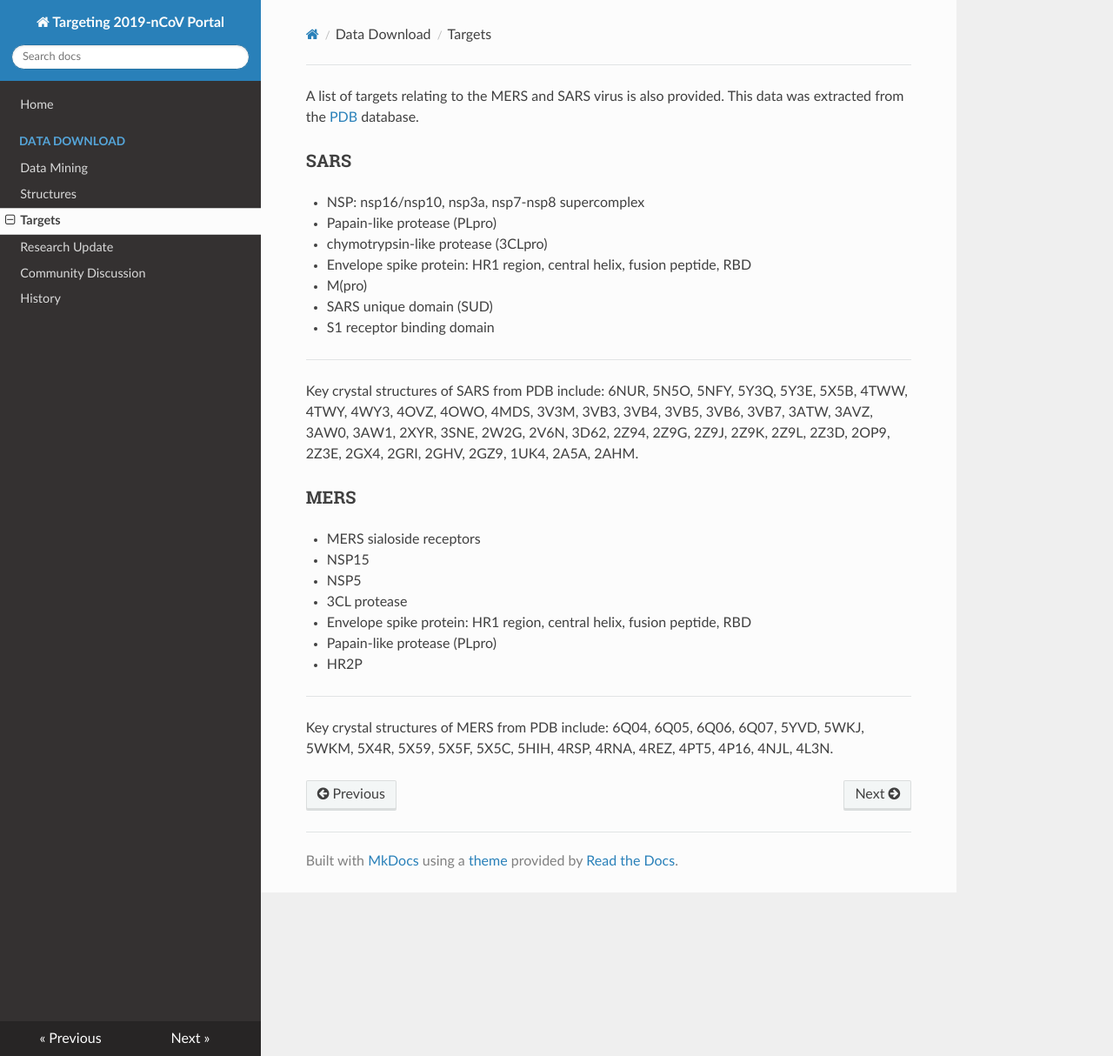
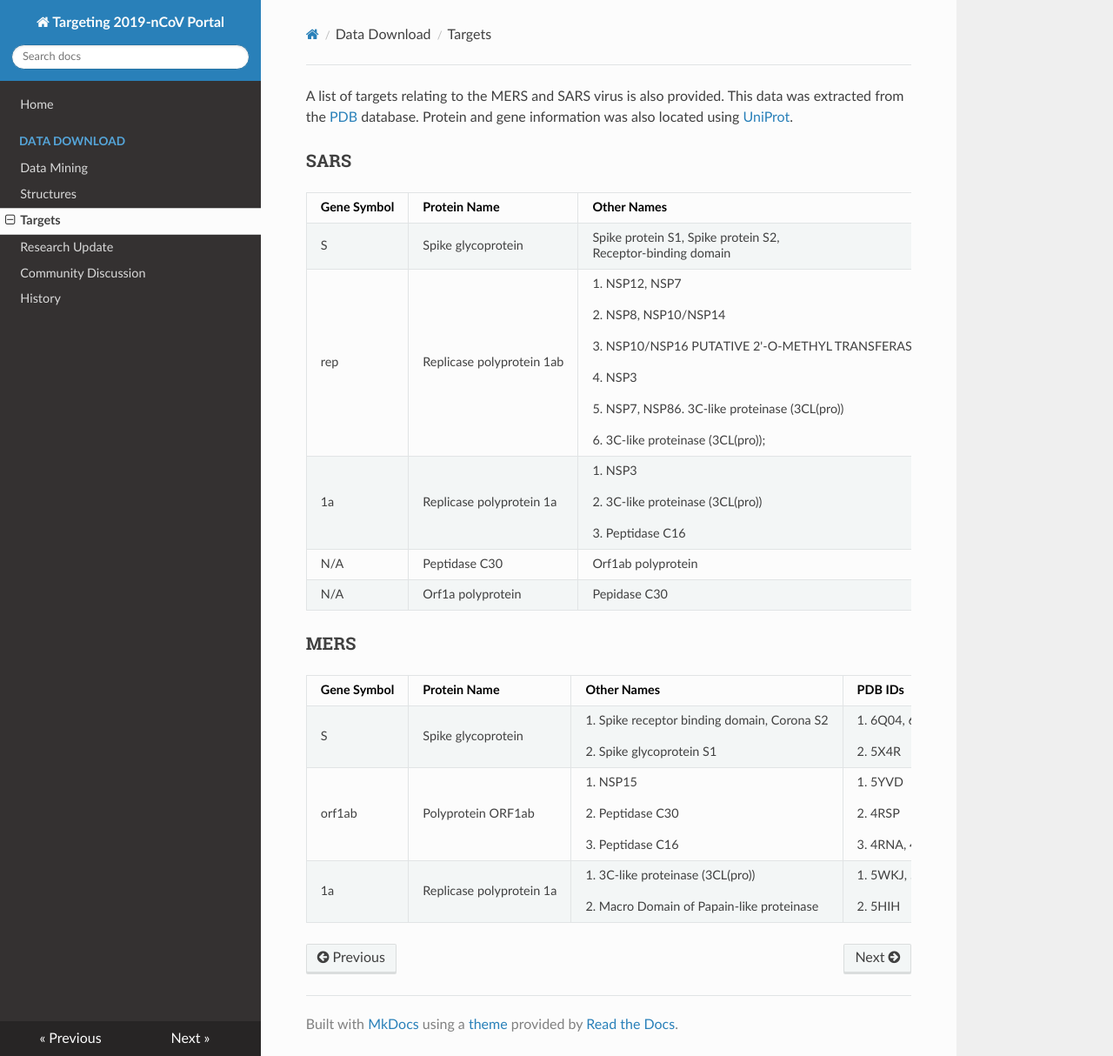
Before and after one commit to GHDDI-AILab/Targeting2019-nCoV, an MkDocs documentation site: the page built from docs/nCov_Targets.md, in a window 1280 px wide and 1214 px high. Shown: the whole window at 87% size. Built offline with MkDocs 1.6.1, drawn with Linux system fonts in a browser that asks for light colours; nearby versions of some CDN libraries.

Commit message:
changed pdb target information to tables

```diff
--- a/docs/nCov_Targets.md
+++ b/docs/nCov_Targets.md
@@ -1,23 +1,17 @@
-A list of targets relating to the MERS and SARS virus is also provided. This data was extracted from the [PDB](https://www.rcsb.org/) database.
+A list of targets relating to the MERS and SARS virus is also provided. This data was extracted from the [PDB](https://www.rcsb.org/) database. Protein and gene information was also located using [UniProt](https://www.uniprot.org/).
 
 ### SARS
- * NSP: nsp16/nsp10, nsp3a, nsp7-nsp8 supercomplex
- * Papain-like protease (PLpro)
- * chymotrypsin-like protease (3CLpro)
- * Envelope spike protein: HR1 region, central helix, fusion peptide, RBD
- * M(pro)
- * SARS unique domain (SUD)
- * S1 receptor binding domain
- ---
-Key crystal structures of SARS from PDB include: 6NUR, 5N5O, 5NFY, 5Y3Q, 5Y3E, 5X5B, 4TWW, 4TWY, 4WY3, 4OVZ, 4OWO, 4MDS, 3V3M, 3VB3, 3VB4, 3VB5, 3VB6, 3VB7, 3ATW, 3AVZ, 3AW0, 3AW1, 2XYR, 3SNE, 2W2G, 2V6N, 3D62, 2Z94, 2Z9G, 2Z9J, 2Z9K, 2Z9L, 2Z3D, 2OP9, 2Z3E, 2GX4, 2GRI, 2GHV, 2GZ9, 1UK4, 2A5A, 2AHM.
+| Gene Symbol | Protein Name              | Other Names                                                                                                                                                                                | PDB IDs                                                                                                                         |
+|-------------|---------------------------|--------------------------------------------------------------------------------------------------------------------------------------------------------------------------------------------|---------------------------------------------------------------------------------------------------------------------------------|
+| S           | Spike glycoprotein        | Spike protein S1, Spike protein S2, <br>Receptor-binding domain                                                                                                                            | 5X5B, 2GHV                                                                                                                      |
+| rep         | Replicase polyprotein 1ab | 1. NSP12, NSP7<br><br>2. NSP8, NSP10/NSP14<br><br>3. NSP10/NSP16 PUTATIVE 2'-O-METHYL TRANSFERASE<br><br>4. NSP3<br><br>5. NSP7, NSP86. 3C-like proteinase (3CL(pro))<br><br>6. 3C-like proteinase (3CL(pro)); | 1. 6NUR<br><br>2. 5NFY<br><br>3. 2XYR <br><br>4. 2GRI<br><br>5. 2AHM<br><br>6. 2V6N, 1UK4, 3D62, 2Z94, 2Z9G, 2Z9J, 2Z9K, 2Z9L, 2Z3D, 2GX4, 2A5A     |
+| 1a          | Replicase polyprotein 1a  | 1. NSP3 <br><br>2. 3C-like proteinase (3CL(pro)) <br><br>3. Peptidase C16                                                                                                                          | 1. 2W2G <br><br>2. 4TWW, 4TWY, 4WY3, 4MDS, 3V3M, 3VB3, 3VB4, 3VB5, 3VB6, 3VB7, 3ATW, 3AVZ, 3AW0, 3AW1, 3SNE <br><br>3. 5Y3Q, 5Y3E, 4OVZ |
+| N/A         | Peptidase C30             | Orf1ab polyprotein                                                                                                                                                                         | 2OP9                                                                                                                            |
+| N/A         | Orf1a polyprotein         | Pepidase C30                                                                                                                                                                               | 2GZ9                                                                                                                            |
 
 ### MERS
- * MERS sialoside receptors
- * NSP15
- * NSP5
- * 3CL protease
- * Envelope spike protein: HR1 region, central helix, fusion peptide, RBD
- * Papain-like protease (PLpro)
- * HR2P
----
-Key crystal structures of MERS from PDB include: 6Q04, 6Q05, 6Q06, 6Q07, 5YVD, 5WKJ, 5WKM, 5X4R, 5X59, 5X5F, 5X5C, 5HIH, 4RSP, 4RNA, 4REZ, 4PT5, 4P16, 4NJL, 4L3N.
+| Gene Symbol | Protein Name             | Other Names                                                                       | PDB IDs                                                    |
+|-------------|--------------------------|-----------------------------------------------------------------------------------|------------------------------------------------------------|
+| S           | Spike glycoprotein       | 1. Spike receptor binding domain, Corona S2<br><br>2. Spike glycoprotein S1       | 1. 6Q04, 6Q05, 6Q06, 6Q07, 5X59, 5X5F, 4NJL, 4L3N <br><br>2. 5X4R |
+| orf1ab      | Polyprotein ORF1ab       | 1. NSP15<br><br>2. Peptidase C30<br><br>3.  Peptidase C16                                 | 1. 5YVD<br><br>2. 4RSP<br><br>3. 4RNA, 4REZ, 4PT5, 4P16            |
+| 1a          | Replicase polyprotein 1a | 1. 3C-like proteinase (3CL(pro))<br><br>2. Macro Domain of Papain-like proteinase | 1. 5WKJ, 5WKM<br><br>2. 5HIH                               |
```
